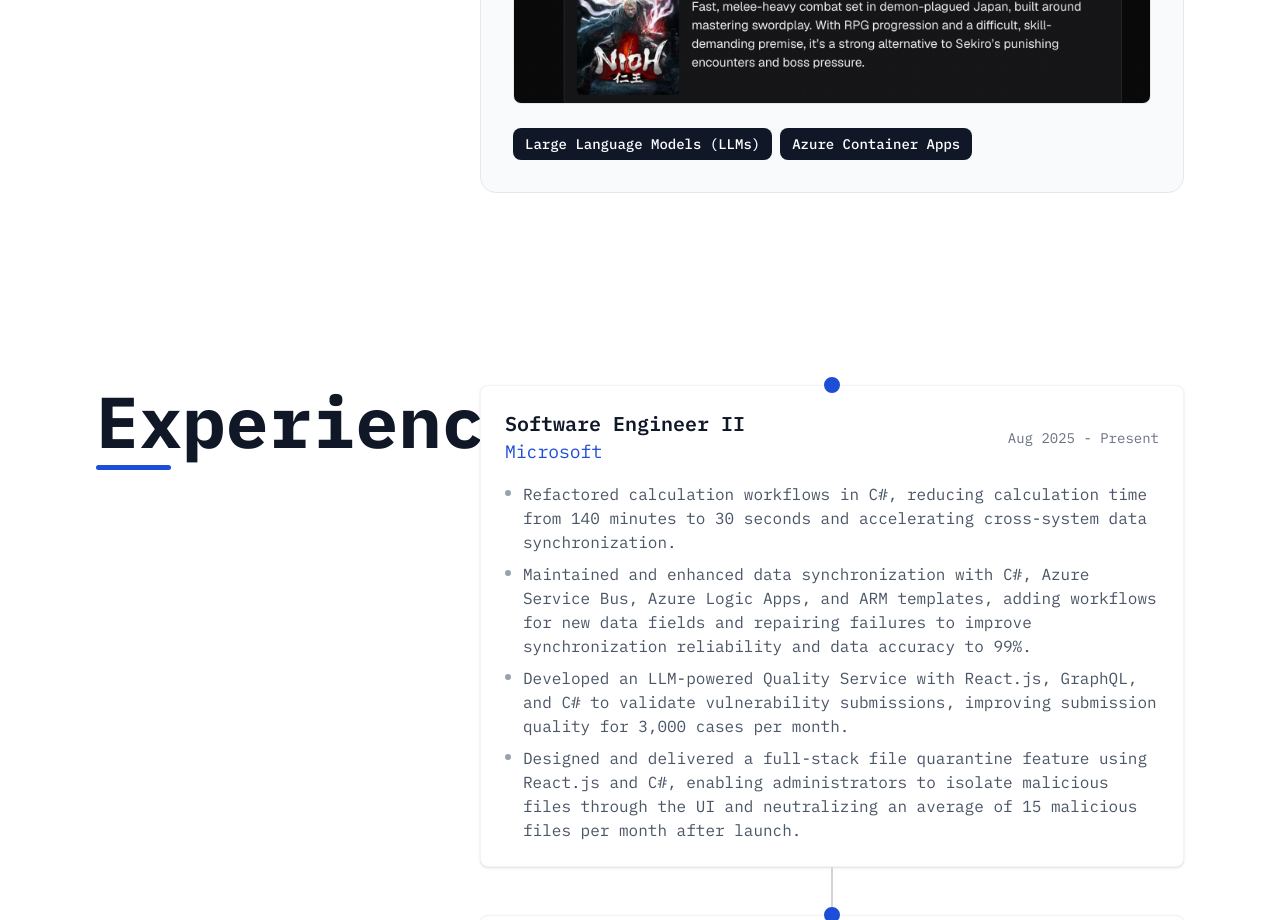
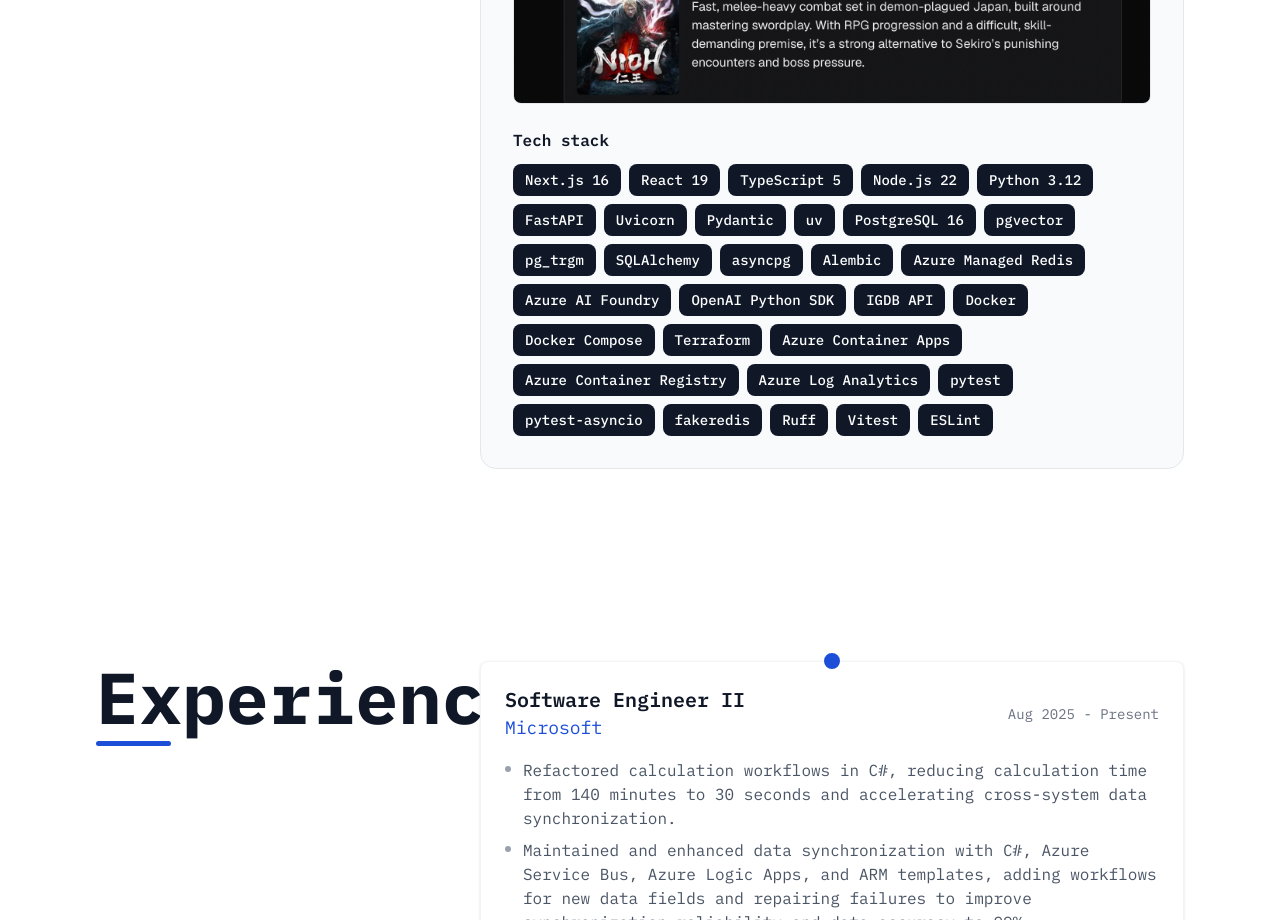
Before and after one commit to wwshenmegui/wwshenmegui.github.io, an Astro site: page / in a window 1280 px wide. Shown: the part 2980-3900 px from the top of the page. Built offline with nearby package versions, Linux system fonts and the light colour scheme; Astro itself is replaced by a stand-in of ours.

Commit message:
Add Asobo project technology stack
Co-authored-by: Copilot App <223556219+Copilot@users.noreply.github.com>

```diff
--- a/src/components/Projects.astro
+++ b/src/components/Projects.astro
@@ -90,7 +90,11 @@ const hasProjects = siteConfig.projects && siteConfig.projects.length > 0;
                         )}
 
                         {project.skills && project.skills.length > 0 && (
-                          <div class="flex flex-wrap gap-1.5 sm:gap-2 pt-2">
+                          <div class="space-y-3 pt-2">
+                            <h4 class="text-sm sm:text-base font-semibold text-gray-900">
+                              Tech stack
+                            </h4>
+                            <div class="flex flex-wrap gap-1.5 sm:gap-2">
                               {project.skills.map((skill) => (
                                 <span
                                   class={`px-2.5 sm:px-3 py-1 sm:py-1.5 bg-gray-900 text-white rounded-md sm:rounded-lg text-xs sm:text-sm font-medium transition-all duration-300 ${
@@ -100,6 +104,7 @@ const hasProjects = siteConfig.projects && siteConfig.projects.length > 0;
                                   {skill}
                                 </span>
                               ))}
+                            </div>
                           </div>
                         )}
                       </div>
--- a/src/config.ts
+++ b/src/config.ts
@@ -54,7 +54,39 @@ Passionate about working on projects with great impact and something cool`,
       description:
         "An LLM-powered game recommender that turns a description of your ideal game into five personalized recommendations. Describe the gameplay, mood, or games you enjoy, and discover real games with explanations of why each one fits.",
       link: "https://asobo-web.prouddesert-c93a35d5.centralus.azurecontainerapps.io/",
-      skills: ["Large Language Models (LLMs)", "Azure Container Apps"],
+      skills: [
+        "Next.js 16",
+        "React 19",
+        "TypeScript 5",
+        "Node.js 22",
+        "Python 3.12",
+        "FastAPI",
+        "Uvicorn",
+        "Pydantic",
+        "uv",
+        "PostgreSQL 16",
+        "pgvector",
+        "pg_trgm",
+        "SQLAlchemy",
+        "asyncpg",
+        "Alembic",
+        "Azure Managed Redis",
+        "Azure AI Foundry",
+        "OpenAI Python SDK",
+        "IGDB API",
+        "Docker",
+        "Docker Compose",
+        "Terraform",
+        "Azure Container Apps",
+        "Azure Container Registry",
+        "Azure Log Analytics",
+        "pytest",
+        "pytest-asyncio",
+        "fakeredis",
+        "Ruff",
+        "Vitest",
+        "ESLint",
+      ],
       image: {
         src: "/projects/asobo.png",
         alt: "Asobo recommending Elden Ring and Nioh for a search for games like Sekiro, with genre tags and explanations for each recommendation.",
```
Lines whose indentation alone changed are shown as unchanged.
